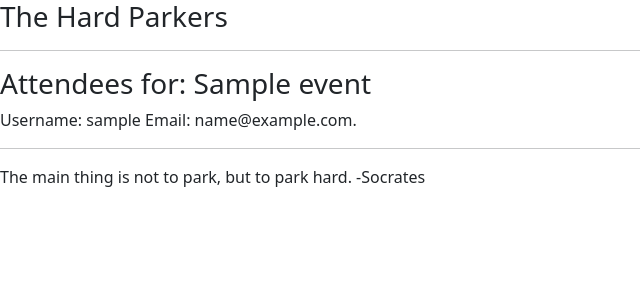
After one commit to WSMorrison/Hard_Parkers, a Django app: a page that uses templates/attendeelist.html in a window 1280 px wide. The commit adds this page. Shown: the top 300 px of the page, without its empty margins (0-640 px from the left). Run offline with Django 3.2, Linux system fonts and the light colour scheme; tables that the repository leaves empty hold one stand-in row (values such as "Sample post").

Commit message:
Add attendeelist.html, view and url to return a list of attendees for an event, with some help from CI tutoring.

```diff
--- a/hpapp/urls.py
+++ b/hpapp/urls.py
@@ -21,9 +21,9 @@ urlpatterns = [
           views.EventDelete.as_view(), name='event_delete'),
      path('confirmdelete/<str:event_name>',
           views.ConfirmDelete.as_view(), name='confirm_delete'),
-#    path('eventthanks/<str:event_name>/',
-#         views.EventReg.as_view(), name='event_thanks'),
      path('register/<str:event_name>/',
           views.UserReg.as_view(), name='user_reg'),
+     path('attendees/<str:event_name>',
+          views.AttendeeList.as_view(), name='attendees'),
 
 ]
--- a/hpapp/views.py
+++ b/hpapp/views.py
@@ -102,6 +102,7 @@ class UserReg(View):
             return render(request, 'eventreg.html', {})
 
 
+# Good
 # Render a form so an event organizer can organize an event.
 class EventCreate(View):
     def get(self, request):
@@ -119,7 +120,7 @@ class EventCreate(View):
         return render(request, 'eventthanks.html', {'event': event})
 
 
-# Working
+# Good
 # Allows organizer to edit an existing event.
 class EventEdit(View):
     def get(self, request, event_name, *args, **kwargs):
@@ -171,3 +172,14 @@ class ConfirmDelete(View):
         Event.objects.filter(event_name=event_name).delete()
 
         return render(request, 'confirmdelete.html', {'event': event})
+
+
+# Working
+# Returns a list of attendees for a specific event.
+class AttendeeList(View):
+    def get(self, request, event_name, *args, **kwargs):
+        event = get_object_or_404(Event, event_name=event_name)
+        attendee_list = event.attendee.all()
+
+        return render(request, 'attendeelist.html',
+                      {'event': event, 'attendee_list': attendee_list})
--- /dev/null
+++ b/templates/attendeelist.html
@@ -0,0 +1,37 @@
+{% load static %}
+
+<!DOCTYPE html>
+<html lang="en">
+<head>
+    <meta charset="UTF-8">
+    <meta http-equiv="X-UA-Compatible" content="IE=edge">
+    <meta name="viewport" content="width=device-width, initial-scale=1.0">
+    <link rel="shortcut icon" type="image/x-icon" href="{% static 'hardpark.ico' %}">
+    <link href="https://cdn.jsdelivr.net/npm/bootstrap@5.3.0-alpha1/dist/css/bootstrap.min.css" rel="stylesheet" integrity="sha384-GLhlTQ8iRABdZLl6O3oVMWSktQOp6b7In1Zl3/Jr59b6EGGoI1aFkw7cmDA6j6gD" crossorigin="anonymous">
+    <script src="https://cdn.jsdelivr.net/npm/bootstrap@5.3.0-alpha1/dist/js/bootstrap.bundle.min.js" integrity="sha384-w76AqPfDkMBDXo30jS1Sgez6pr3x5MlQ1ZAGC+nuZB+EYdgRZgiwxhTBTkF7CXvN" crossorigin="anonymous"></script>
+    <link rel="stylesheet" href="{% static 'css/style.css' %}">
+    <title>The Hard Parkers</title>
+</head>
+
+<body>
+    <!-- Header without nav bar -->
+    <header>
+        <h3>The Hard Parkers</h3>
+        <hr>
+    </header>
+    <!-- Body -->
+    <main>
+        <h3>Attendees for: {{ event.event_name }}</h3>
+        {% for attendee in attendee_list %}
+        <p>Username: {{ attendee }} Email: {{ attendee.email }}.</p>
+        {% endfor %}
+    </main>
+
+    <!-- Footer -->
+    <footer>
+        <hr>
+        <p>The main thing is not to park, but to park hard. -Socrates</p>
+    </footer>
+</body>
+
+</html>
--- a/templates/base.html
+++ b/templates/base.html
@@ -60,7 +60,9 @@
         <h2>Find us</h2>
         <p>The main thing is not to park, but to park hard. -Socrates</p>
     </footer>
-    <script></script>
+    <script>
+
+    </script>
 </body>
 
 </html>
--- a/templates/eventorg.html
+++ b/templates/eventorg.html
@@ -12,6 +12,7 @@
                 <h6>{{ event.event_location }}</h6>
                 <p>{{ event.event_date }}</p>
                 <p>Registration closes {{ event.event_date_reg_close }}</p>
+                <a href="{% url 'attendees' event.event_name %}" class="btn btn-primary">Attendee List</a>
                 <a href="{% url 'event_edit' event.event_name %}" class="btn btn-primary">Edit</a>
                 <a href="{% url 'event_delete' event.event_name %}" class="btn btn-primary">Delete</a>
             </div>
```
Also changed, not shown: README.md.
